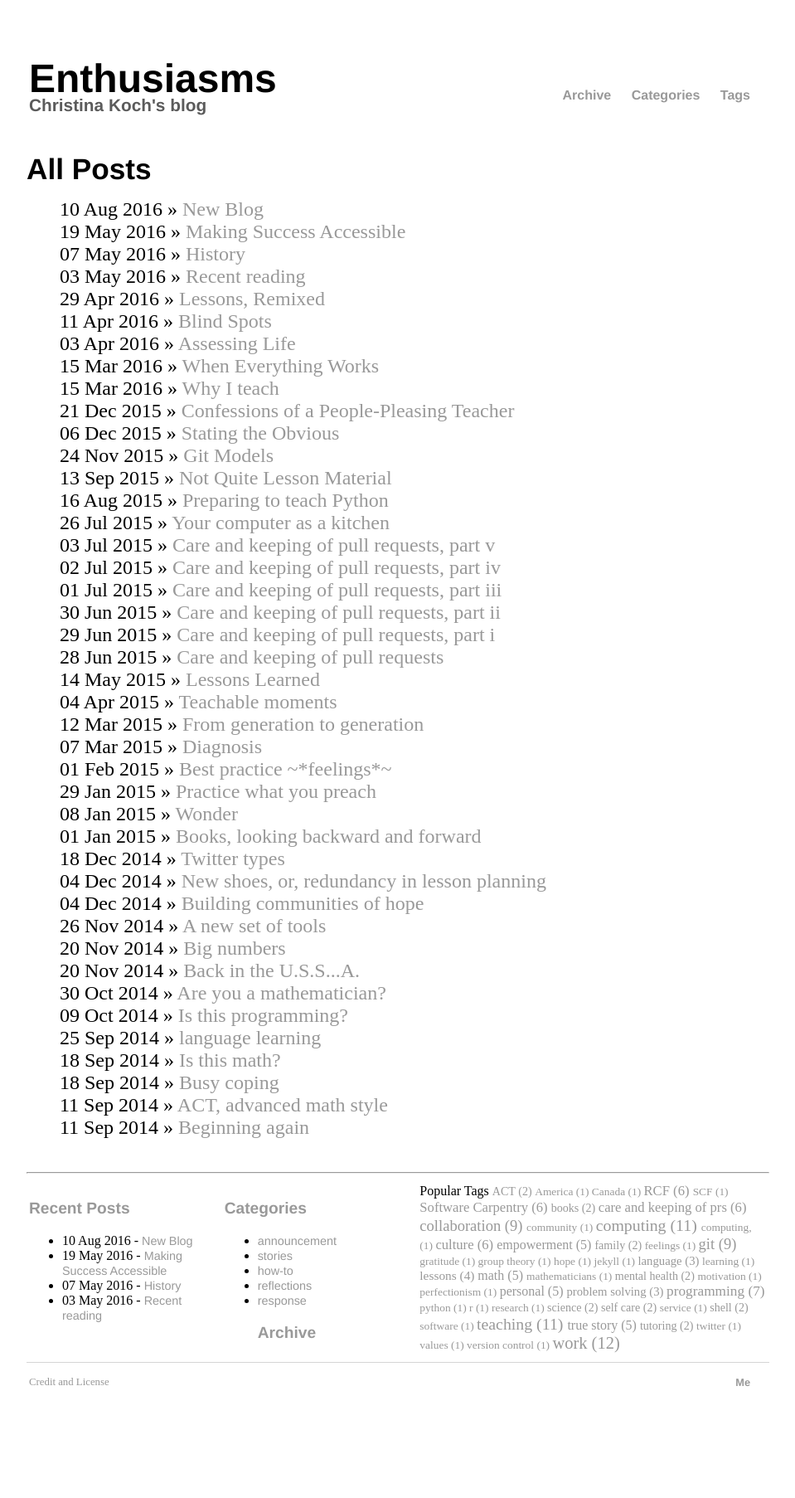
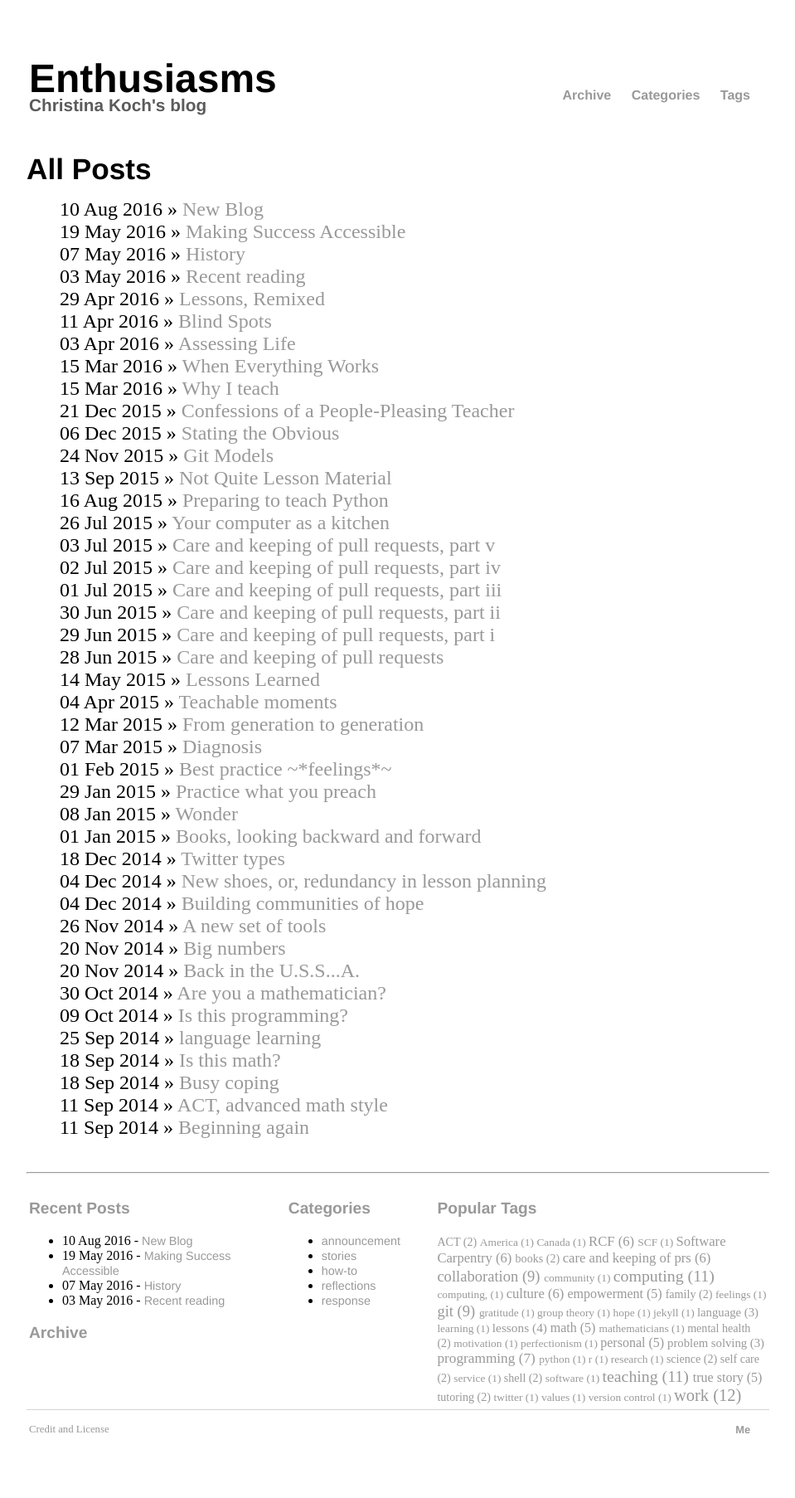
Before and after one commit to ChristinaLK/blog, a Jekyll site: the page built from archive/index.html, in a window 1280 px wide. Shown: the whole page at 83% size, without its empty margins (160-1119 px from the left). Built offline with Jekyll 4.4.1, drawn with Linux system fonts in a browser that asks for light colours; before the commit the page ends 1750 px from its top, so only the background shows below that.

Commit message:
monkeying with footer spacing

```diff
--- a/_includes/blog_footer.html
+++ b/_includes/blog_footer.html
@@ -1,6 +1,6 @@
 <table width="100%"><tr>
 
-<td class="blogfoot"">
+<td class="blogfoot" style="width: 35%;">
 
 <h3><a href="{{site.root}}/">Recent Posts</a></h3>
 <ul>
@@ -10,9 +10,12 @@
 	<a class="meta" href="{{site.root}}{{ post.url }}" title="{{ post.title }}">{{ post.title }}</a></li>
   {% endfor %}
 </ul>
+
+<h3><a href="{{site.root}}/archive/">Archive</a></h3>
+
 </td>
 
-<td class="blogfoot">
+<td class="blogfoot" style="width: 20%;">
 <h3><a href="{{site.root}}/categories">Categories</a></h3>
 <ul>
 
@@ -22,13 +25,11 @@
 	</li>
   {% endfor %}
 
-<h3><a href="{{site.root}}/archive/">Archive</a></h3>
-
 </ul>
 
 </td>
 
-<td class="blogfoot"  style="width: 45%;>
+<td class="blogfoot"  style="width: 45%;">
 <h3><a href="{{site.root}}/tags">Popular Tags</a></h3>
 
 {% assign tags = site.tags | sort %}
--- a/css/main.css
+++ b/css/main.css
@@ -125,7 +125,6 @@ portfolio td {
 }
 
 td.blogfoot{
-    width: 25%;
     height: 100%;
     vertical-align: top;
 }
```
